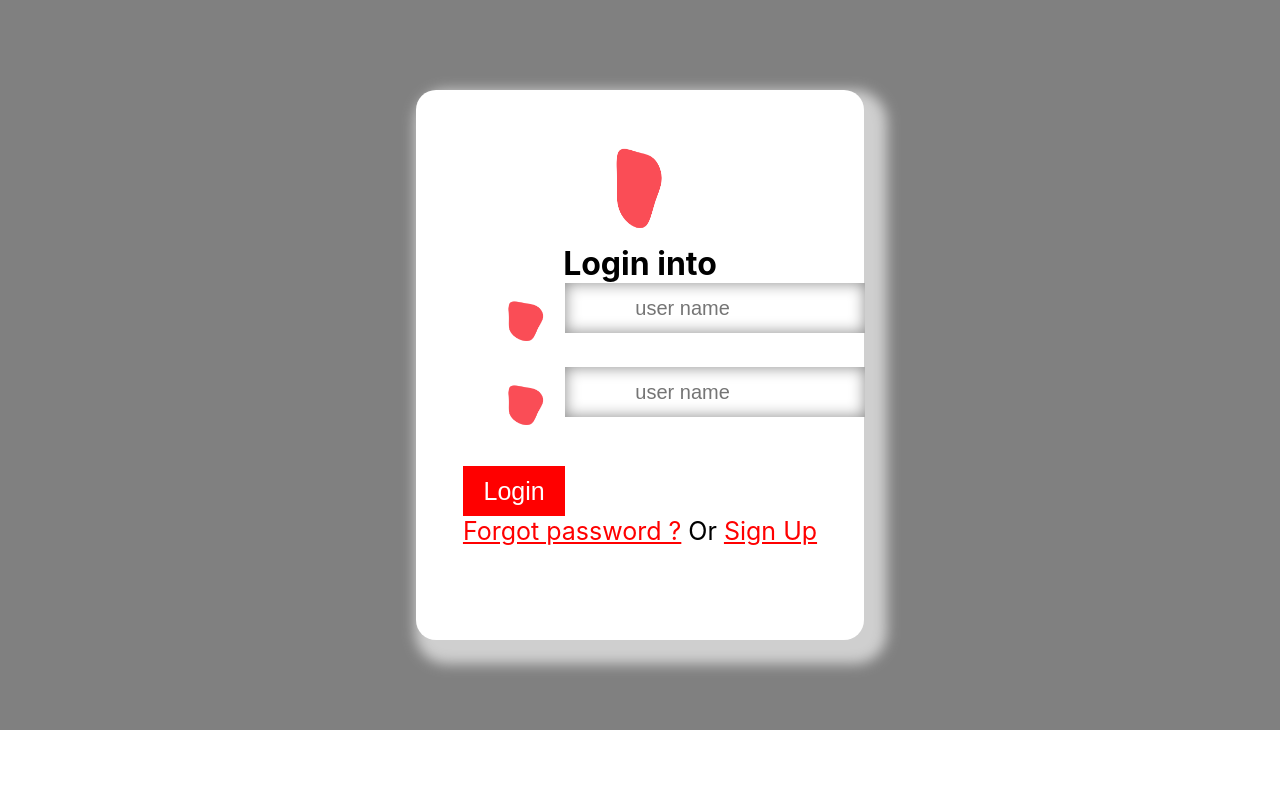
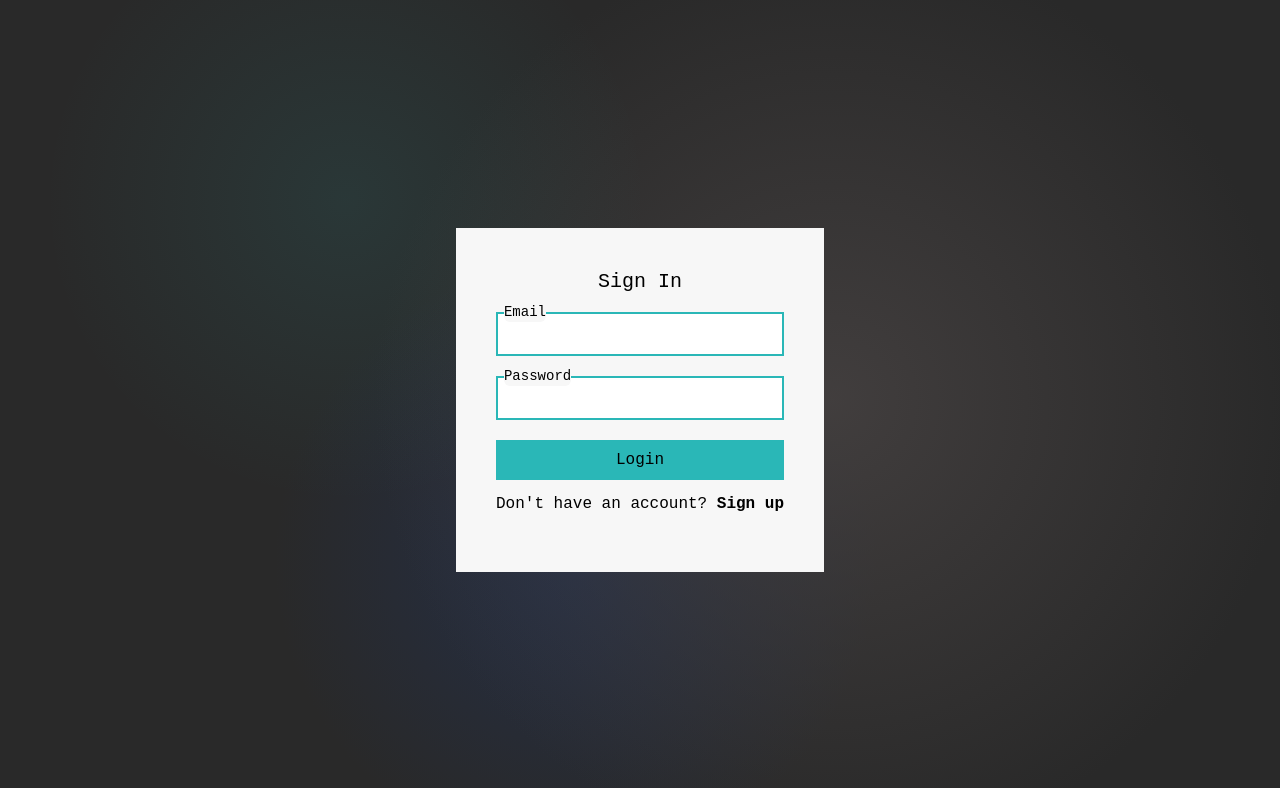
Before and after one commit to imbartek/online_shop, a React (Create React App) app in the folder front/: page / in a window 1280 px wide. Shown: the top 788 px of the page. Built offline with nearby package versions, Linux system fonts and the light colour scheme.

Commit message:
install tailwind & login and register view

```diff
--- a/front/package.json
+++ b/front/package.json
@@ -39,5 +39,8 @@
       "last 1 firefox version",
       "last 1 safari version"
     ]
+  },
+  "devDependencies": {
+    "tailwindcss": "^3.3.2"
   }
 }
--- a/front/src/App.css
+++ /dev/null
@@ -1,5 +0,0 @@
-* {
-margin: 0;
-padding: 0;
-box-sizing: border-box;
-}
--- a/front/src/App.js
+++ b/front/src/App.js
@@ -1,15 +1,8 @@
-import React from 'react';
-import './App.css';
-import Login from './views/Login';
+import React from "react";
+import Login from "./views/Login";
 
 const App = () => {
-return (
-    <div>
-        <div>
-            <Login/>
-        </div>
-    </div>
-);
-}
+	return <Login />;
+};
 
 export default App;
--- a/front/src/index.css
+++ b/front/src/index.css
@@ -1,13 +1,18 @@
-body {
-  margin: 0;
-  font-family: -apple-system, BlinkMacSystemFont, 'Segoe UI', 'Roboto', 'Oxygen',
-    'Ubuntu', 'Cantarell', 'Fira Sans', 'Droid Sans', 'Helvetica Neue',
-    sans-serif;
-  -webkit-font-smoothing: antialiased;
-  -moz-osx-font-smoothing: grayscale;
+@tailwind base;
+@tailwind components;
+@tailwind utilities;
+
+@layer components {
+	.gradient {
+		background: radial-gradient(
+					circle,
+					rgb(48, 183, 183, 0.1) 0,
+					hsl(180, 58%, 45%, 0) 40%
+				)
+				no-repeat -23vw -25vh/100% 100%,
+			radial-gradient(circle, rgb(68, 64, 64, 0.9) 0, hsl(0, 0%, 16%, 0) 45%)
+				no-repeat -5vw -10vh/140% 120%,
+			radial-gradient(circle, rgb(28, 54, 112, 0.4) 0, hsla(0, 0%, 100%, 0) 40%)
+				no-repeat -5vw 20vh/100% 100%;
+	}
 }
-
-code {
-  font-family: source-code-pro, Menlo, Monaco, Consolas, 'Courier New',
-    monospace;
-}
--- a/front/src/views/Login.jsx
+++ b/front/src/views/Login.jsx
@@ -1,52 +1,50 @@
 // ZADANIE 1 KPT REACT LOGOWANIA, ABY ZAINPORTOWAC UP JSimport './App.css';
 
-import "./login.css";
+import { useState } from "react";
 
 const Login = () => {
+	const [hasAccount, setHasAccount] = useState(true);
+
 	return (
-    <div className="main">
-      <div className="sub-main">
-        <div>
-          <div className="imgs">
-            <div className="container-img">
-              <img
-                src={process.env.PUBLIC_URL + "/img/blob1.png"}
-                alt="profile"
-                className="profile"
-              />
+		<div className='w-full h-screen bg-backgroundColor gradient flex justify-center items-center'>
+			<div className='bg-secondary p-10 flex flex-col items-center'>
+				{hasAccount ? (
+					<>
+						<p className=' text-xl'>Sign In </p>
+						<form className='flex flex-col my-4'>
+							<div className='flex flex-col relative'>
+								<label className="absolute -translate-y-1/2 top-0 left-2 z-10 bg-secondary rounded-md text-sm">Email</label>
+								<input className='border-2 border-primary p-2 relative' />
 							</div>
+							<div className='flex flex-col my-5 relative'>
+								<label className="absolute -translate-y-1/2 top-0 left-2 z-10 bg-secondary rounded-md text-sm">Password</label>
+								<input className='border-2 border-primary p-2' />
 							</div>
-          <div>
-            <h1>Login into</h1>
-            <div className="blob">
-              <img
-                src={process.env.PUBLIC_URL + "/img/blob1.png"}
-                alt="email"
-                className="email"
-              />
-              <input type="text" placeholder="user name" className="name" />
+							<button className='bg-primary p-2'>Login</button>
+              <p className="mt-3">Don't have an account? <span className="font-bold cursor-pointer hover:text-primary" onClick={() => setHasAccount(false)}>Sign up</span></p>
+						</form>
+					</>
+				) : (
+					<>
+						<p className=' text-xl'>Join Us!</p>
+						<form className='flex flex-col my-4'>
+							<div className='flex flex-col relative'>
+								<label className="absolute -translate-y-1/2 top-0 left-2 z-10 bg-secondary rounded-md text-sm">Email address</label>
+								<input className='border-2 border-primary p-2' />
 							</div>
-            <div className="second-input blob">
-              <img
-                src={process.env.PUBLIC_URL + "/img/blob1.png"}
-                alt="password"
-                className="email"
-              />
-              <input
-                type="passwordd"
-                placeholder="user name"
-                className="name"
-              />
+							<div className='flex flex-col relative my-4'>
+								<label className="absolute -translate-y-1/2 top-0 left-2 z-10 bg-secondary rounded-md text-sm">Password</label>
+								<input className='border-2 border-primary p-2' />
 							</div>
-            <div className="login-button blob">
-              <button>Login </button>
+              <div className='flex flex-col relative'>
+								<label className="absolute -translate-y-1/2 top-0 left-2 z-10 bg-secondary rounded-md text-sm">Password</label>
+								<input className='border-2 border-primary p-2' />
 							</div>
-
-            <p className="link">
-              <a href="#">Forgot password ?</a> Or <a href="#">Sign Up </a>
-            </p>
-          </div>
-        </div>
+							<button className='bg-primary p-2 mt-3'>Register</button>
+              <p className="mt-3">You have an account? <span className="font-bold cursor-pointer hover:text-primary" onClick={() => setHasAccount(true)}>Sign in</span></p>
+						</form>
+					</>
+				)}
 			</div>
 		</div>
 	);
--- a/front/src/views/login.css
+++ /dev/null
@@ -1,99 +0,0 @@
-.main {
-    text-align: center;
-    justify-content: center;
-    display: flex;
-    padding: 90px 0 90px 0;
-    background-color: gray;
-
-  }
-
-  .sub-main {
-    display: flex;
-    justify-content: center;
-    height: 550px;
-    width: 35%;
-    box-shadow: 11px 12px 13px 12px rgb(207,207, 207);
-    padding-top: 30px;
-    border-radius: 20px;
-    background-color: white;
-  }
-
-  .imgs {
-
-  padding-top: 20px;
-  justify-content: center;
-  display: flex;
-  }
-
-  .container-image{
-    background-color: rgb(223, 221, 221);
-    border-radius: 150px;
-    align-items: center;
-    display: flex;
-    height: 115px;
-    width: 115px;
-  }
-
-  .profile {
-    height: 100px;
-    width: 100px;
-    border-radius: 100px ;
-  }
-
-
-  input {
-        width: 300px;
-        height: 50px;
-        box-shadow: inset 0px 0px 15px 0px #888;
-        border: none;
-        outline: none;
-        background-color: #fff;
-  }
-
-  .email {
-    width: 100%;
-    padding: 14px 0 0 25px;
-  }
-
-  .name {
-    padding-left: 70px;
-    font-size: 20px;
-  }
-
-  .second-input{
-    padding-top: 20px;
-  }
-
-  button {
-    width: 380px;
-    height: 50px;
-    background-color: red;
-    color: white;
-    font-size: 25px;
-    border: none;
-  }
-
-
-  .login-button {
-    padding-top: 35px;
-  }
-
-
-  .link {
-    font-size: 25px;
-    font-weight: 400;
-    text-decoration: none;
-  }
-
-  a {
-
-  color: red;
-
-  }
-
-
-  .blob {
-    width: 8vw;
-    display: flex;
-    flex-flow: row;
-  }
--- /dev/null
+++ b/front/tailwind.config.js
@@ -0,0 +1,29 @@
+/** @type {import('tailwindcss').Config} */
+module.exports = {
+  content: [
+    "./src/**/*.{js,jsx,ts,tsx}",
+  ],
+  theme: {
+    screens: {
+      xs: '380px',
+      sm: '480px',
+      md: '768px',
+      lg: '976px',
+      xl: '1440px',
+      xxl: '2000px'
+    },
+    fontFamily: {
+      sans: ['Roboto Mono', 'monospace'],
+      serif: ['Raleway', 'sans-serif'],
+    },
+    colors: {
+      'primary': '#2AB7B7',
+      'secondary': '#F7F7F7',
+      'backgroundColor': '#292929',
+      'whiteColor': '#ffffff',
+      'blackColor': '#000000',
+    },
+    extend: {},
+  },
+  plugins: [],
+}
```
Also changed, not shown: 1 other file (tests, documents, lock files or other folders). Lines whose indentation alone changed are shown as unchanged.
